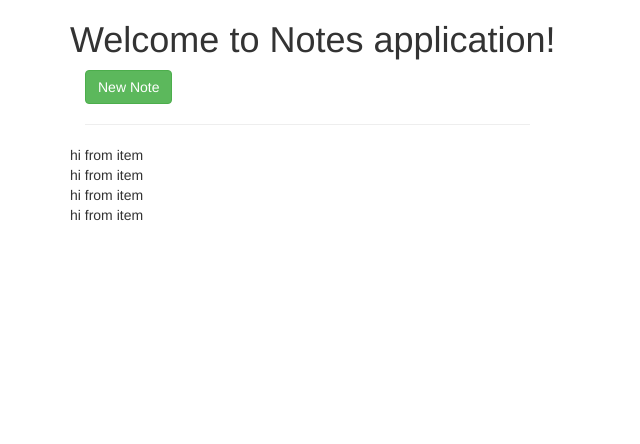
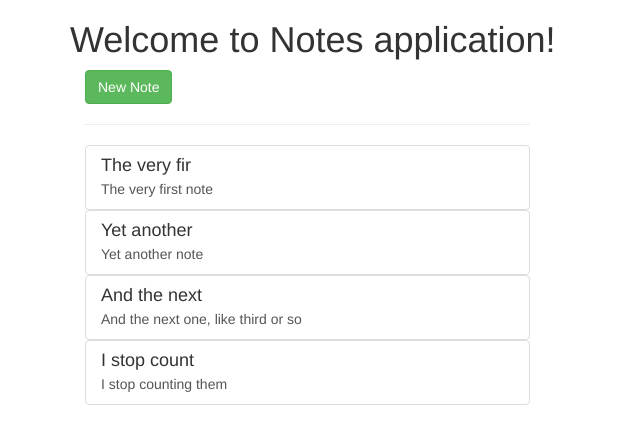
Before and after one commit to jgronost/my-reactive-angular, an Angular app: page /notes in a window 1280 px wide. Shown: the top 444 px of the page, without its empty margins (0-640 px from the left). Built offline with nearby package versions, Linux system fonts and the light colour scheme.

Commit message:
fix notes list

```diff
--- a/src/app/notes/note-list/note-item/note-item.component.html
+++ b/src/app/notes/note-list/note-item/note-item.component.html
@@ -1,3 +1,10 @@
-<div class="row">
-hi from item
-</div>
+<a style="cursor: pointer;"
+   [routerLink]="[index]"
+   routerLinkActive="active"
+   class="list-group-item clearfix"
+>
+  <div class="pull-left">
+    <h4 class="list-group-item-heading">{{note.title}}</h4>
+    <p class="list-group-item-text">{{note.content}}</p>
+  </div>
+</a>
--- a/src/app/notes/note-list/note-list.component.html
+++ b/src/app/notes/note-list/note-list.component.html
@@ -9,7 +9,7 @@
     <app-note-item
     *ngFor="let note of notes; let i = index"
     [note]="note"
-    index="i"
+    [index]="i"
     >
     </app-note-item>
   </div>
```
